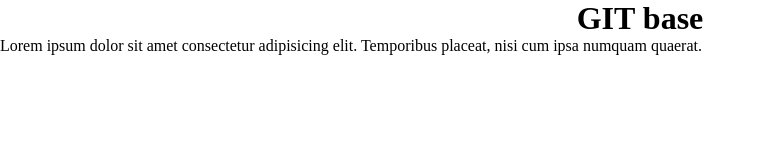
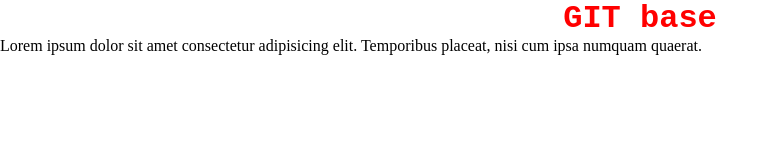
Before and after one commit to grahamsan/gitTP, a plain HTML site: page index.html in a window 1280 px wide. Shown: the whole page, without its empty margins (0-778 px from the left). Drawn offline with Linux system fonts and the light colour scheme.

Commit message:
title text color

```diff
--- a/style.css
+++ b/style.css
@@ -8,5 +8,7 @@
 .tilte {
     font-weight: bold;
     font-size: 2rem;
-    text-align: center
+    text-align: center;
+    font-family: 'Courier New', Courier, monospace;
+    color: red;
 }
```
